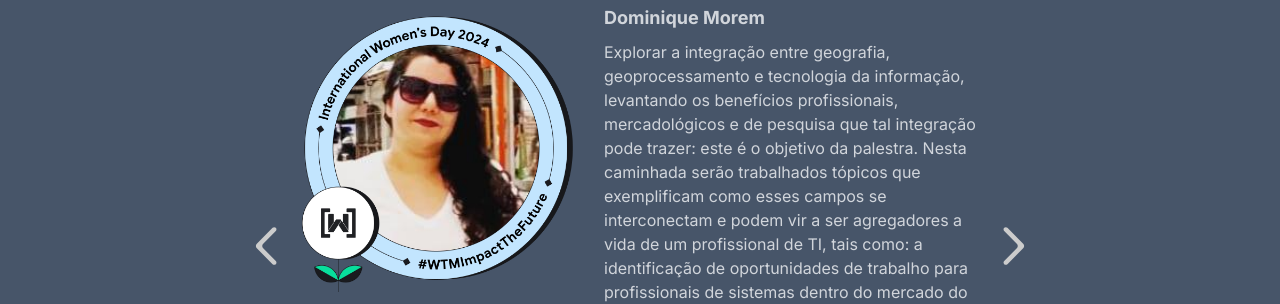
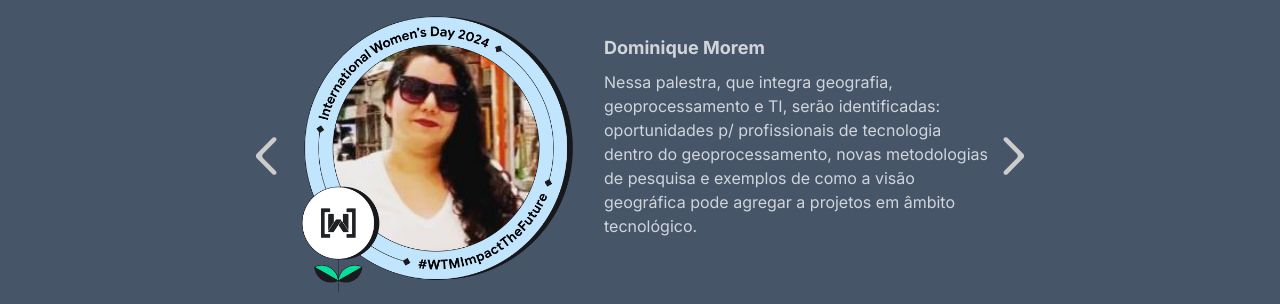
Before and after one commit to gloriateodoro/iwd-paulo-afonso-2024, a Next.js app: page / in a window 1280 px wide. Shown: the part 572-876 px from the top of the page. Built offline with nearby package versions, Linux system fonts and the light colour scheme.

Commit message:
updated the description of the speaker Dominique

```diff
--- a/src/app/page.tsx
+++ b/src/app/page.tsx
@@ -8,7 +8,7 @@ export default function Home() {
       url: "speakers/dominique.png",
       name: "Dominique Morem",
       description:
-        "Explorar a integração entre geografia, geoprocessamento e tecnologia da informação, levantando os benefícios profissionais, mercadológicos e de pesquisa que tal integração pode trazer: este é o objetivo da palestra. Nesta caminhada serão trabalhados tópicos que exemplificam como esses campos se interconectam e podem vir a ser agregadores a vida de um profissional de TI, tais como: a identificação de oportunidades de trabalho para profissionais de sistemas dentro do mercado do geoprocessamento, o apontamento de quais maneiras o pensamento geográfico pode ampliar a criatividade e o impacto social de projetos tecnológicos bem como o levantamento de metodologias de pesquisa de outras áreas cientificas que podem ser utilizadas em sistemas.",
+        "Nessa palestra, que integra geografia, geoprocessamento e TI, serão identificadas: oportunidades p/ profissionais de tecnologia dentro do geoprocessamento, novas metodologias de pesquisa e exemplos de como a visão geográfica pode agregar a projetos em âmbito tecnológico.",
     },
     {
       url: "speakers/gloria.png",
```
